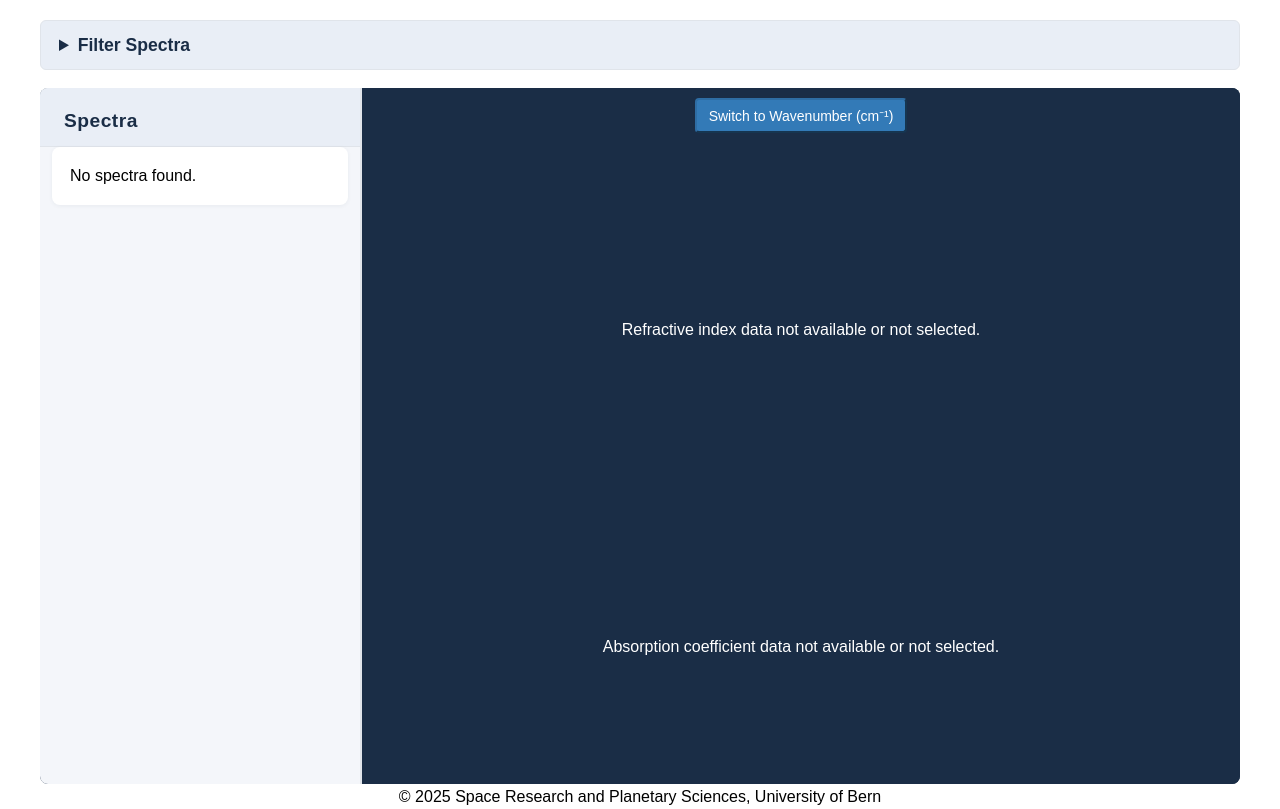
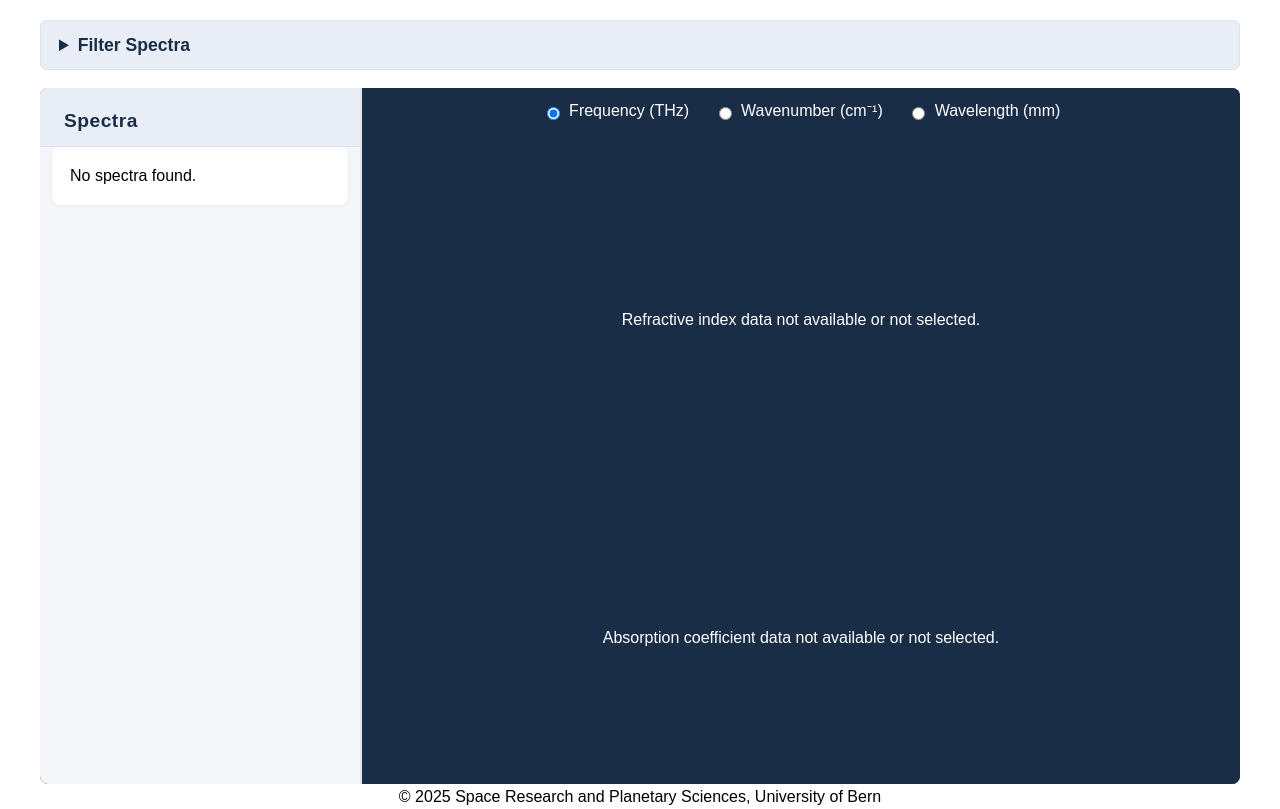
Before and after one commit to unibe-icelab/thz-tds-database, a Django app: page /spectra/spectra in a window 1280 px wide. Shown: the part 86-895 px from the top of the page. Run offline with Django 3.2, Linux system fonts and the light colour scheme; data that the repository does not hold is empty; parts of the project's set-up code (start-up, migrations or seed data) failed here and were passed over; some libraries are stand-ins or nearby versions.

Commit message:
add the option to plot wavelengths

```diff
--- a/spectra/templates/spectra/spectrum_list.html
+++ b/spectra/templates/spectra/spectrum_list.html
@@ -280,24 +280,21 @@
     .spectra-list-panel a.download-btn:hover .download-icon {
         /* fill: #1a2d46; /* If SVG and uses fill */
     }
-    .plot-controls { /* Style for the button container */
+    .plot-controls {
         text-align: center;
         padding: 10px 0;
         background: #1a2d46; /* Match plot panel background */
+        color: #fff; /* Text color for labels */
     }
 
-    .plot-controls button { /* Basic styling for the button */
-        color: #fff;
-        background-color: #337ab7; /* A standard blue */
-        border-color: #2e6da4;
-        padding: 6px 12px;
-        font-size: 14px;
-        border-radius: 4px;
+    .plot-controls label {
+        margin: 0 10px; /* Spacing between radio options */
         cursor: pointer;
     }
-    .plot-controls button:hover {
-        background-color: #286090;
-        border-color: #204d74;
+
+    .plot-controls input[type="radio"] {
+        margin-right: 5px;
+        vertical-align: middle;
     }
 
 </style>
@@ -362,9 +359,11 @@
         </ul>
     </div>
     <div class="plot-panel" style="flex-direction:column;">
-        <!-- Button to toggle x-axis unit -->
-        <div class="plot-controls">
-            <button id="toggle-xaxis-unit">Switch to Wavenumber (cm⁻¹)</button>
+        <!-- Radio buttons to select x-axis unit -->
+        <div class="plot-controls" id="xaxis-unit-selector">
+            <label><input type="radio" name="xaxisUnit" value="thz" checked> Frequency (THz)</label>
+            <label><input type="radio" name="xaxisUnit" value="cm-1"> Wavenumber (cm⁻¹)</label>
+            <label><input type="radio" name="xaxisUnit" value="mm"> Wavelength (mm)</label>
         </div>
 
         <div id="plotly-plot-refidx" style="width:90%;height:28vh;margin-bottom:2vh;"></div>
@@ -385,7 +384,7 @@
                     </td>
                 </tr>
             {% elif selected_spectrum.metadata %} {# Show "no image" only if there's other metadata to show #}
-                <tr>
+                 <tr>
                     <td colspan="2" style="text-align: center; padding-top: 0.5em; padding-bottom: 0.5em;">
                         <p>No chemical structure image available for {{ selected_spectrum.material.name }}.</p>
                     </td>
@@ -421,12 +420,12 @@
     // --- X-axis toggle logic ---
     let originalFrequenciesRefidx = null;
     let originalFrequenciesAbscoeff = null;
-    let currentXAxisUnit = 'thz'; // 'thz' or 'cm-1'
+    let currentXAxisUnit = 'thz'; // Initial unit, matches the checked radio button
     const THZ_TO_CM_INV = 33.3564095198152; // Conversion factor: 1 THz to cm^-1
+    const C_MM_PER_PICOSECOND = 0.299792458; // Speed of light in mm/ps (mm * THz)
 
     function storeOriginalFrequencies() {
         if (fig_refidx_json && fig_refidx_json.data) {
-            // Store a deep copy of x-data for each trace
             originalFrequenciesRefidx = fig_refidx_json.data.map(trace => (trace.x ? [...trace.x] : []));
         } else {
             originalFrequenciesRefidx = null;
@@ -438,9 +437,24 @@
         }
     }
 
-    // Call after fig_..._json are defined from template
     storeOriginalFrequencies();
-    // --- End X-axis toggle logic ---
+
+    function convertXAxisData(originalFreqs, targetUnit) {
+        if (!originalFreqs) return null;
+        return originalFreqs.map(trace => {
+            if (!trace || trace.length === 0) return [];
+            if (targetUnit === 'cm-1') {
+                return trace.map(f => f * THZ_TO_CM_INV);
+            } else if (targetUnit === 'mm') {
+                // For wavelength, reverse the order of data points if you want to maintain
+                // a "low to high" visual progression similar to frequency.
+                // However, standard is to plot actual wavelength values.
+                // λ = c/f. If f=0, λ is Infinity.
+                return trace.map(f => f === 0 ? Infinity : C_MM_PER_PICOSECOND / f);
+            }
+            return [...trace]; // Default to THz (original)
+        });
+    }
 
     window.addEventListener('resize', function () {
         if (document.getElementById('plotly-plot-refidx') && typeof Plotly !== 'undefined' && Plotly.Plots) {
@@ -451,7 +465,6 @@
         }
     });
 
-    // Initial plot rendering
     if (fig_refidx_json && fig_refidx_json.data && fig_refidx_json.layout) {
         Plotly.newPlot('plotly-plot-refidx', fig_refidx_json.data, fig_refidx_json.layout, {responsive: true});
     } else if (document.getElementById('plotly-plot-refidx')) {
@@ -465,55 +478,57 @@
     }
 
     document.addEventListener('DOMContentLoaded', function() {
-        // Scroll selected item into view
         var selected = document.querySelector('.spectra-list-panel a.selected');
         if (selected) {
           selected.scrollIntoView({ behavior: 'auto', block: 'nearest' });
         }
 
-        // --- X-axis toggle button setup ---
-        const toggleButton = document.getElementById('toggle-xaxis-unit');
-        if (toggleButton) {
-            toggleButton.addEventListener('click', function() {
-                // Check if there's any plot data to work with
+        const radioButtons = document.querySelectorAll('input[name="xaxisUnit"]');
+
+        radioButtons.forEach(radio => {
+            radio.addEventListener('change', function() {
+                if (!this.checked) return; // Only act if this radio button is now selected
+
+                const selectedUnit = this.value;
+
                 const hasRefidxData = originalFrequenciesRefidx && originalFrequenciesRefidx.length > 0 && originalFrequenciesRefidx.some(trace => trace.length > 0);
                 const hasAbscoeffData = originalFrequenciesAbscoeff && originalFrequenciesAbscoeff.length > 0 && originalFrequenciesAbscoeff.some(trace => trace.length > 0);
 
                 if (!hasRefidxData && !hasAbscoeffData) {
-                    console.log("No plot data with x-values to update for x-axis toggle.");
+                    // console.log("No plot data with x-values to update for x-axis toggle.");
                     return;
                 }
 
-                if (currentXAxisUnit === 'thz') {
-                    // Convert to Wavenumber
-                    if (hasRefidxData) {
-                        const newXData = originalFrequenciesRefidx.map(freq_trace => freq_trace.map(f => f * THZ_TO_CM_INV));
-                        Plotly.update('plotly-plot-refidx', { x: newXData });
-                        Plotly.relayout('plotly-plot-refidx', {'xaxis.title.text': 'Wavenumber (cm⁻¹)'});
-                    }
-                    if (hasAbscoeffData) {
-                        const newXData = originalFrequenciesAbscoeff.map(freq_trace => freq_trace.map(f => f * THZ_TO_CM_INV));
-                        Plotly.update('plotly-plot-abscoeff', { x: newXData });
-                        Plotly.relayout('plotly-plot-abscoeff', {'xaxis.title.text': 'Wavenumber (cm⁻¹)'});
-                    }
-                    currentXAxisUnit = 'cm-1';
-                    toggleButton.textContent = 'Switch to Frequency (THz)';
-                } else {
-                    // Convert back to Frequency
-                    if (hasRefidxData) {
-                        Plotly.update('plotly-plot-refidx', { x: originalFrequenciesRefidx });
-                        Plotly.relayout('plotly-plot-refidx', {'xaxis.title.text': 'Frequency (THz)'});
-                    }
-                    if (hasAbscoeffData) {
-                        Plotly.update('plotly-plot-abscoeff', { x: originalFrequenciesAbscoeff });
-                        Plotly.relayout('plotly-plot-abscoeff', {'xaxis.title.text': 'Frequency (THz)'});
-                    }
-                    currentXAxisUnit = 'thz';
-                    toggleButton.textContent = 'Switch to Wavenumber (cm⁻¹)';
+                let newXLabel;
+                let xaxisLayoutUpdate = {};
+
+                if (selectedUnit === 'thz') {
+                    newXLabel = 'Frequency (THz)';
+                    xaxisLayoutUpdate = {'xaxis.title.text': newXLabel, 'xaxis.autorange': true};
+                } else if (selectedUnit === 'cm-1') {
+                    newXLabel = 'Wavenumber (cm⁻¹)';
+                    xaxisLayoutUpdate = {'xaxis.title.text': newXLabel, 'xaxis.autorange': true};
+                } else { // selectedUnit === 'mm'
+                    newXLabel = 'Wavelength (mm)';
+                    // For wavelength, data often appears "reversed" compared to frequency.
+                    // Default autorange should handle this. If specific range/direction is needed, adjust here.
+                    xaxisLayoutUpdate = {'xaxis.title.text': newXLabel, 'xaxis.autorange': true};
                 }
+
+                if (hasRefidxData) {
+                    const newXDataRefidx = convertXAxisData(originalFrequenciesRefidx, selectedUnit);
+                    Plotly.update('plotly-plot-refidx', { x: newXDataRefidx });
+                    Plotly.relayout('plotly-plot-refidx', xaxisLayoutUpdate);
+                }
+                if (hasAbscoeffData) {
+                    const newXDataAbscoeff = convertXAxisData(originalFrequenciesAbscoeff, selectedUnit);
+                    Plotly.update('plotly-plot-abscoeff', { x: newXDataAbscoeff });
+                    Plotly.relayout('plotly-plot-abscoeff', xaxisLayoutUpdate);
+                }
+
+                currentXAxisUnit = selectedUnit; // Update the global state
             });
-        }
-        // --- End X-axis toggle button setup ---
+        });
     });
 </script>
 {% endblock %}
```
